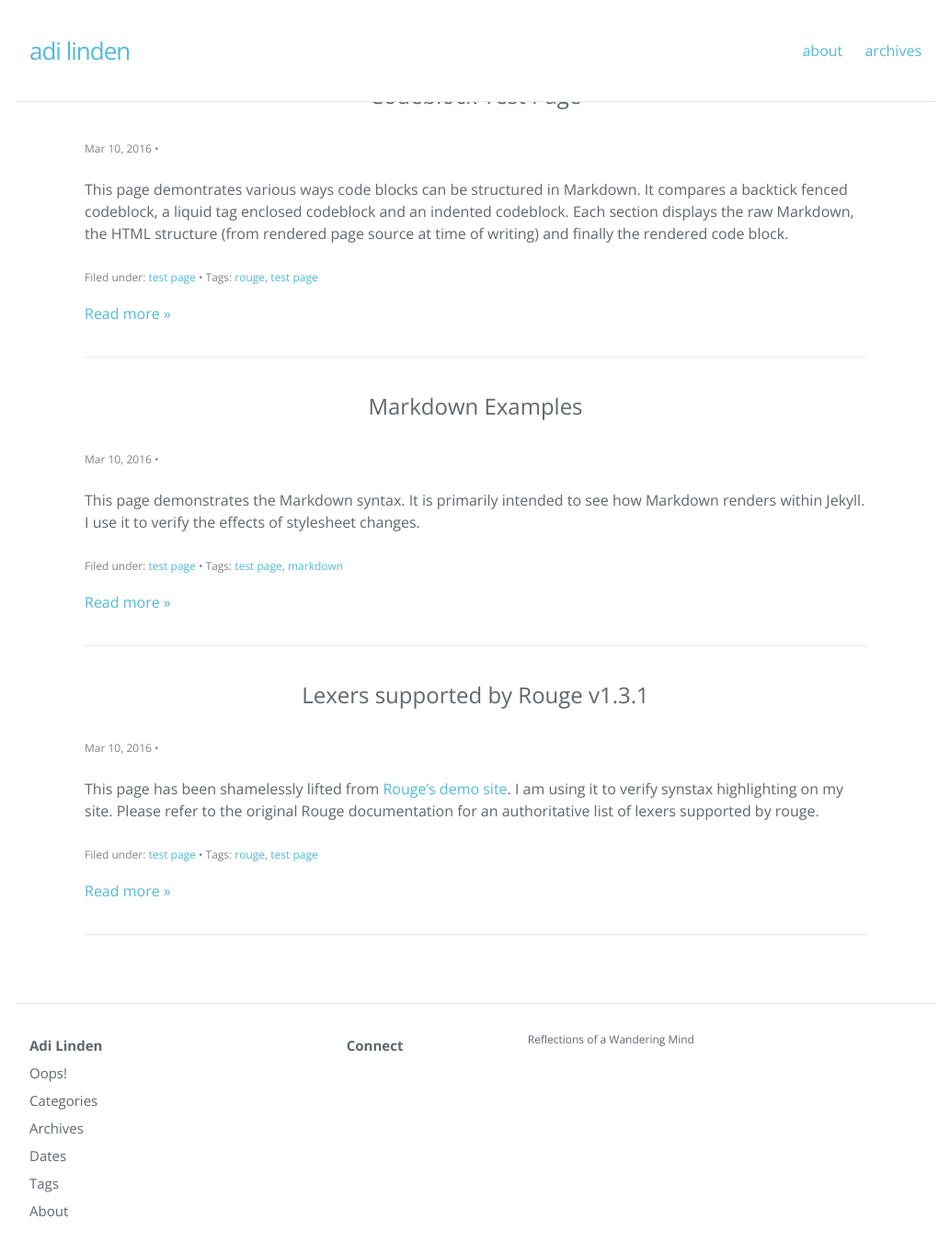
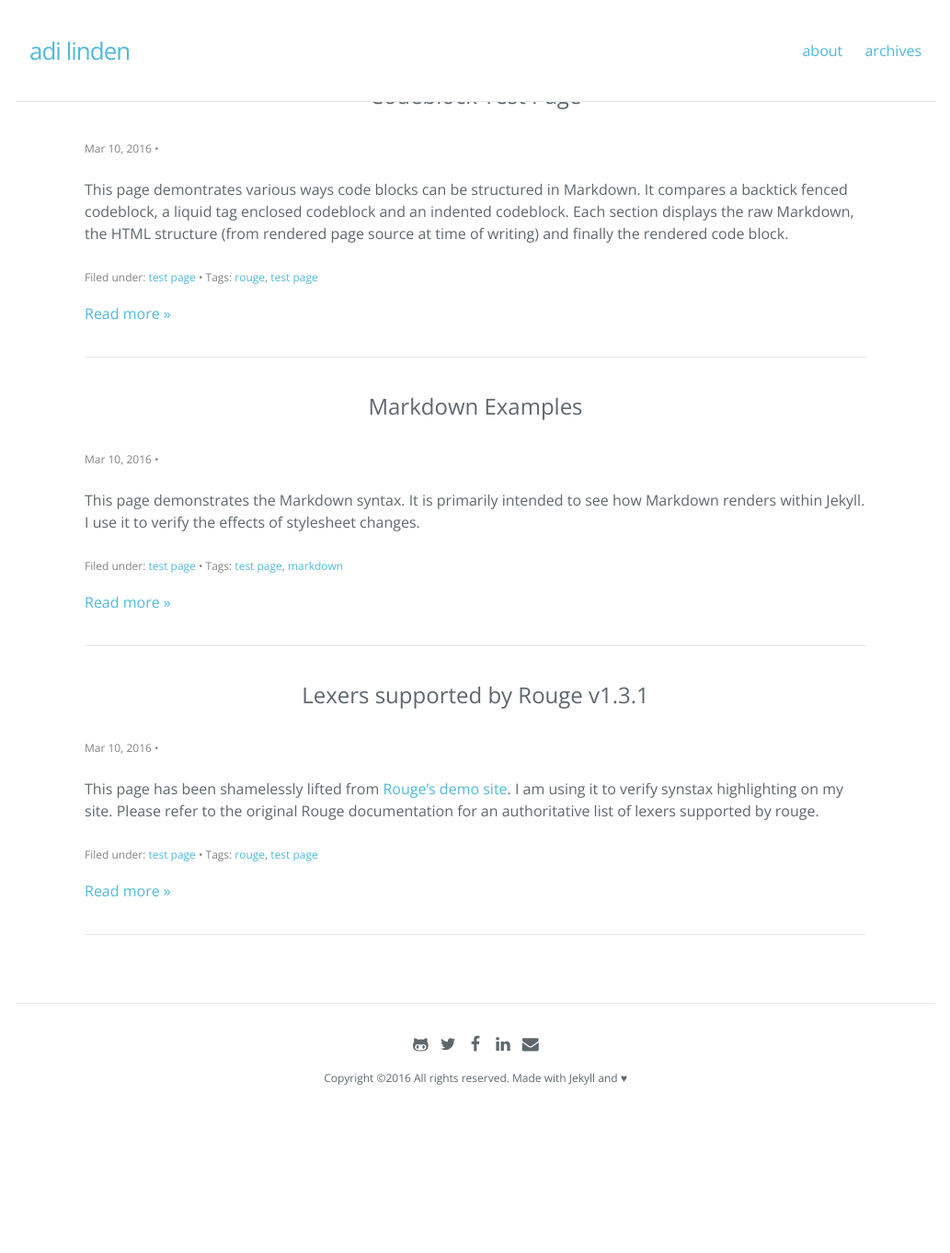
Before and after one commit to adilinden/my-journal, a Jekyll site: the page built from index.html, in a window 1280 px wide and 1400 px high, scrolled down 393 px. Shown: the top 1363 px of the window at 92% size, without its empty margins (123-1156 px from the left). Built offline with Jekyll 4.4.1, drawn with Linux system fonts in a browser that asks for light colours; the list of posts is cut into pages by our own code; comment, search, counter and statistics services are not loaded; after the commit the page ends 1638 px from its top, so only the background shows below that.

Commit message:
Added custom icon font.  Font generated on Fontello using Font Awesome icons. Changed footer from 3 column to just a plain footer with social icons and copyright.

```diff
--- a/_config.yml
+++ b/_config.yml
@@ -14,7 +14,7 @@ author:
   name      : Adi Linden
   bio       : "Networking, VMware, Unix professional; Electronics, amateur radio, programming geek; Photography enthusiast; Hobby cook and baker."
   thumb     : /resources/images/me_charcoal-120.jpeg
-  email     : adi57@adis.ca
+  email     : mailto:adi57@adis.ca
   github    : http://github.com/adilinden
   twitter   : http://twitter.com/adilinden
   facebook  : http://facebook.com/adilinden
--- a/_includes/footer.html
+++ b/_includes/footer.html
@@ -1,39 +1,18 @@
 <footer class="site-footer">
+
 
   <div class="wrapper">
 
-    <div class="footer-col-wrapper">
-      <div class="footer-col footer-col-1">
-        <ul class="page-list">
-          <li><strong>{{ site.title }}</strong></li>
-          {% for my_page in site.pages %}
-            {% if my_page.title %}
-            <li><a href="{{ my_page.url | prepend: site.baseurl }}">{{ my_page.title }}</a></li>
-            {% endif %}
-          {% endfor %}
-        </ul>
-      </div>
+    <div class="footer-social">
+      <a href="{{ site.author.github }}" target="_blank"><i class="icon icon-github"></i></a>
+      <a href="{{ site.author.twitter }}" target="_blank"><i class="icon icon-twitter"></i></a>
+      <a href="{{ site.author.facebook }}" target="_blank"><i class="icon icon-facebook"></i></a>
+      <a href="{{ site.author.linkedin }}" target="_blank"><i class="icon icon-linkedin"></i></a>
+      <a href="{{ site.author.email }}" target="_blank"><i class="icon icon-mail-alt"></i></a>
+    </div>
 
-      <div class="footer-col footer-col-2">
-        <ul class="social-media-list">
-          <li><strong>Connect</strong></li>
-          {% if site.twitter_username %}
-          <li><a href="https://twitter.com/{{ site.twitter_username }}">Twitter</a></li>
-          {% endif %}
-
-          {% if site.facebook_username %}
-          <li><a href="https://facebook.com/{{ site.facebook_username }}">Facebook</a></li>
-          {% endif %}
-
-          {% if site.github_username %}
-          <li><a href="https://github.com/{{ site.github_username }}">GitHub</a></li>
-          {% endif %}
-        </ul>
-      </div>
-
-      <div class="footer-col footer-col-3">
-        <p>{{ site.description }}</p>
-      </div>
+    <div class="footer-disclaimer">
+      <p>Copyright &copy;{{ site.time | date: '%Y' }} All rights reserved. Made with <a href="http://jekyllrb.com/" target="_blank">Jekyll</a> and ♥</p>
     </div>
 
   </div>
--- a/_sass/_base.scss
+++ b/_sass/_base.scss
@@ -295,71 +295,23 @@ blockquote {
   > .wrapper {
     border-bottom: none;
   }
-  p {
-    font-size: 12px;
-  }
   a {
     color: #5e676d;
     &:hover {
-      color: #808080;
+      color: #51b9db;
     }
   }
 }
 
-.footer-heading {
+.footer-social {
   font-size: 18px;
-  margin-bottom: 15px;
+  text-align: center;
 }
 
-.page-list, .contact-list, .social-media-list {
-  list-style: none;
-  line-height: 30px;
-  margin-left: 0;
-}
-
-.footer-col-wrapper {
-  font-size: 15px;
-  margin-left: -15px;
-}
-
-.footer-col {
-  float: left;
-  margin-bottom: 15px;
-  padding-left: 15px;
-}
-
-.footer-col-1 {
-  width: -webkit-calc(35% - (30px / 2));
-  width: calc(35% - (30px / 2));
-}
-
-.footer-col-2 {
-  width: -webkit-calc(20% - (30px / 2));
-  width: calc(20% - (30px / 2));
-}
-
-.footer-col-3 {
-  width: -webkit-calc(45% - (30px / 2));
-  width: calc(45% - (30px / 2));
-}
-
-@media screen and (max-width: 800px) {
-  .footer-col-1, .footer-col-2 {
-    width: -webkit-calc(50% - (30px / 2));
-    width: calc(50% - (30px / 2));
-  }
-  .footer-col-3 {
-    width: -webkit-calc(100% - (30px / 2));
-    width: calc(100% - (30px / 2));
-  }
-}
-
-@media screen and (max-width: 600px) {
-  .footer-col {
-    float: none;
-    width: -webkit-calc(100% - (30px / 2));
-    width: calc(100% - (30px / 2));
-  }
+.footer-disclaimer {
+  font-size: 12px;
+  text-align: center;
+  padding: 15px 0;
 }
 
 /**
--- /dev/null
+++ b/_sass/_fontello.scss
@@ -0,0 +1,66 @@
+$icons-family: 'fontello';
+$icons-path: '../fonts/';
+
+@font-face {
+  font-family: $icons-family;
+  src: url('#{$icons-path}#{$icons-family}.eot?14331719');
+  src: url('#{$icons-path}#{$icons-family}.eot?14331719#iefix') format('embedded-opentype'),
+       url('#{$icons-path}#{$icons-family}.woff2?14331719') format('woff2'),
+       url('#{$icons-path}#{$icons-family}.woff?14331719') format('woff'),
+       url('#{$icons-path}#{$icons-family}.ttf?14331719') format('truetype'),
+       url('#{$icons-path}#{$icons-family}.svg?14331719#fontello') format('svg');
+  font-weight: normal;
+  font-style: normal;
+}
+
+[class^="icon-"]:before, [class*=" icon-"]:before {
+  font-family: $icons-family;
+  font-style: normal;
+  font-weight: normal;
+  speak: none;
+
+  display: inline-block;
+  text-decoration: inherit;
+  width: 1em;
+  margin-right: .2em;
+  text-align: center;
+  /* opacity: .8; */
+
+  /* For safety - reset parent styles, that can break glyph codes*/
+  font-variant: normal;
+  text-transform: none;
+
+  /* fix buttons height, for twitter bootstrap */
+  line-height: 1em;
+
+  /* Animation center compensation - margins should be symmetric */
+  /* remove if not needed */
+  margin-left: .2em;
+
+  /* Font smoothing. That was taken from TWBS */
+  -webkit-font-smoothing: antialiased;
+  -moz-osx-font-smoothing: grayscale;
+
+  /* Uncomment for 3D effect */
+  /* text-shadow: 1px 1px 1px rgba(127, 127, 127, 0.3); */
+}
+
+.icon-point-right:before { content: '\e800'; } /* '' */
+.icon-point-left:before { content: '\e801'; } /* '' */
+.icon-twitter-squared:before { content: '\e802'; } /* '' */
+.icon-facebook-squared:before { content: '\e803'; } /* '' */
+.icon-github-squared:before { content: '\e804'; } /* '' */
+.icon-twitter:before { content: '\e805'; } /* '' */
+.icon-facebook:before { content: '\e806'; } /* '' */
+.icon-github:before { content: '\e807'; } /* '' */
+.icon-linkedin-squared:before { content: '\e808'; } /* '' */
+.icon-linkedin:before { content: '\e809'; } /* '' */
+.icon-mail-squared:before { content: '\e80a'; } /* '' */
+.icon-mail:before { content: '\e80b'; } /* '' */
+.icon-mail-alt:before { content: '\e80c'; } /* '' */
+.icon-comment:before { content: '\e80d'; } /* '' */
+.icon-comment-empty:before { content: '\e80e'; } /* '' */
+.icon-chat:before { content: '\e80f'; } /* '' */
+.icon-chat-empty:before { content: '\e810'; } /* '' */
+.icon-share:before { content: '\e811'; } /* '' */
+.icon-share-squared:before { content: '\e812'; } /* '' */
--- a/css/main.scss
+++ b/css/main.scss
@@ -5,3 +5,4 @@
 @import "base";
 @import "syntax";
 @import "lightbox";
+@import "fontello";
```
Also changed, not shown: fonts/fontello.ttf (added), fonts/fontello.woff (added), fonts/fontello.woff2 (added), 2 other files.
